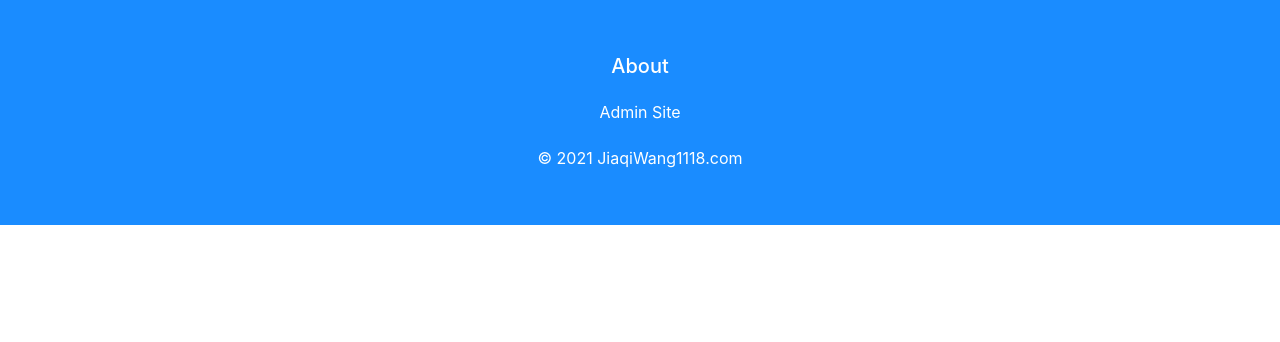
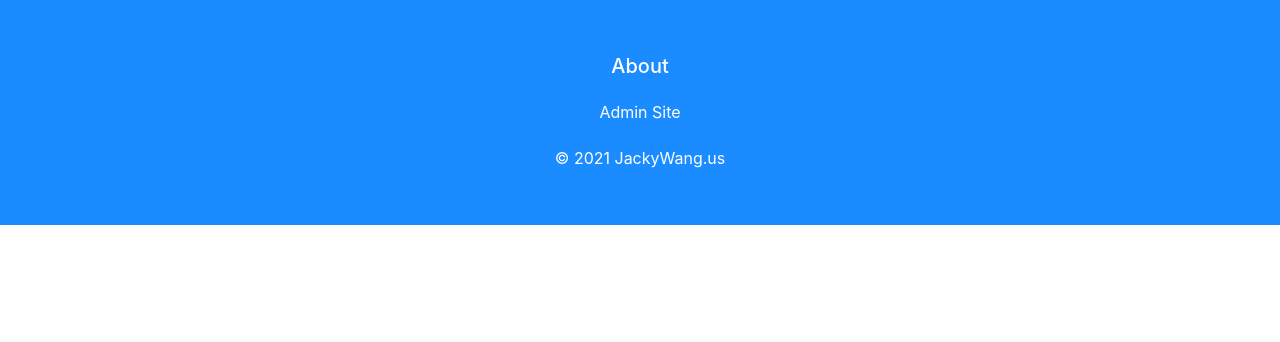
Before and after one commit to JackyW1118/cs-project-portfolio, a Django app: page / in a window 1280 px wide. Shown: the part 458-800 px from the top of the page. Run offline with Django 3.2, Linux system fonts and the light colour scheme; data that the repository does not hold is empty; some libraries are stand-ins or nearby versions.

Commit message:
new domain

```diff
--- a/myprojects/templates/myprojects/base.html
+++ b/myprojects/templates/myprojects/base.html
@@ -63,7 +63,7 @@
       </div>
       <div class="row">
         <div class="h7 col-sm text-white pb-5">
-          © 2021 JiaqiWang1118.com
+          © 2021 JackyWang.us
         </div>
       </div>
     </footer>
```
